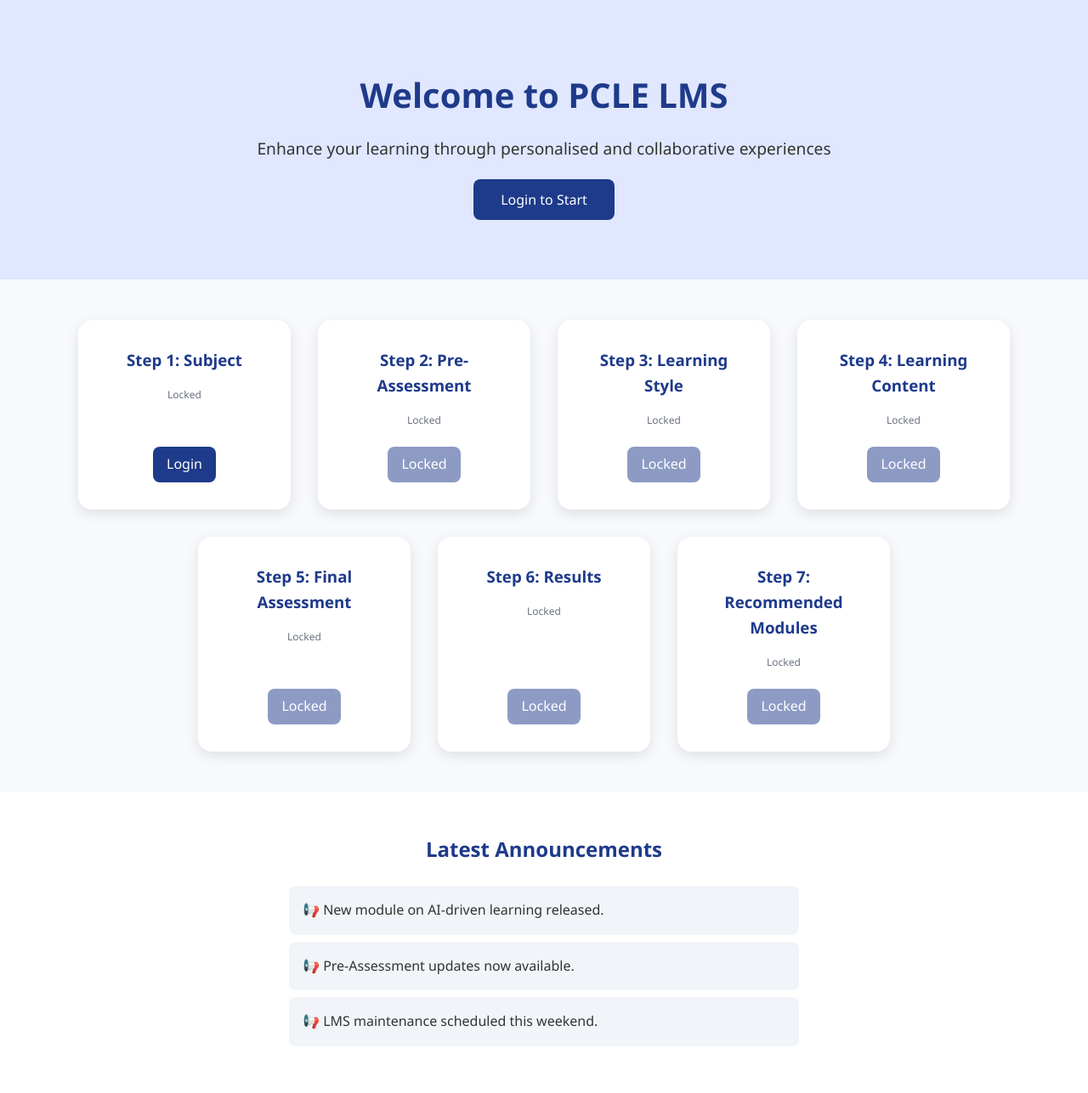
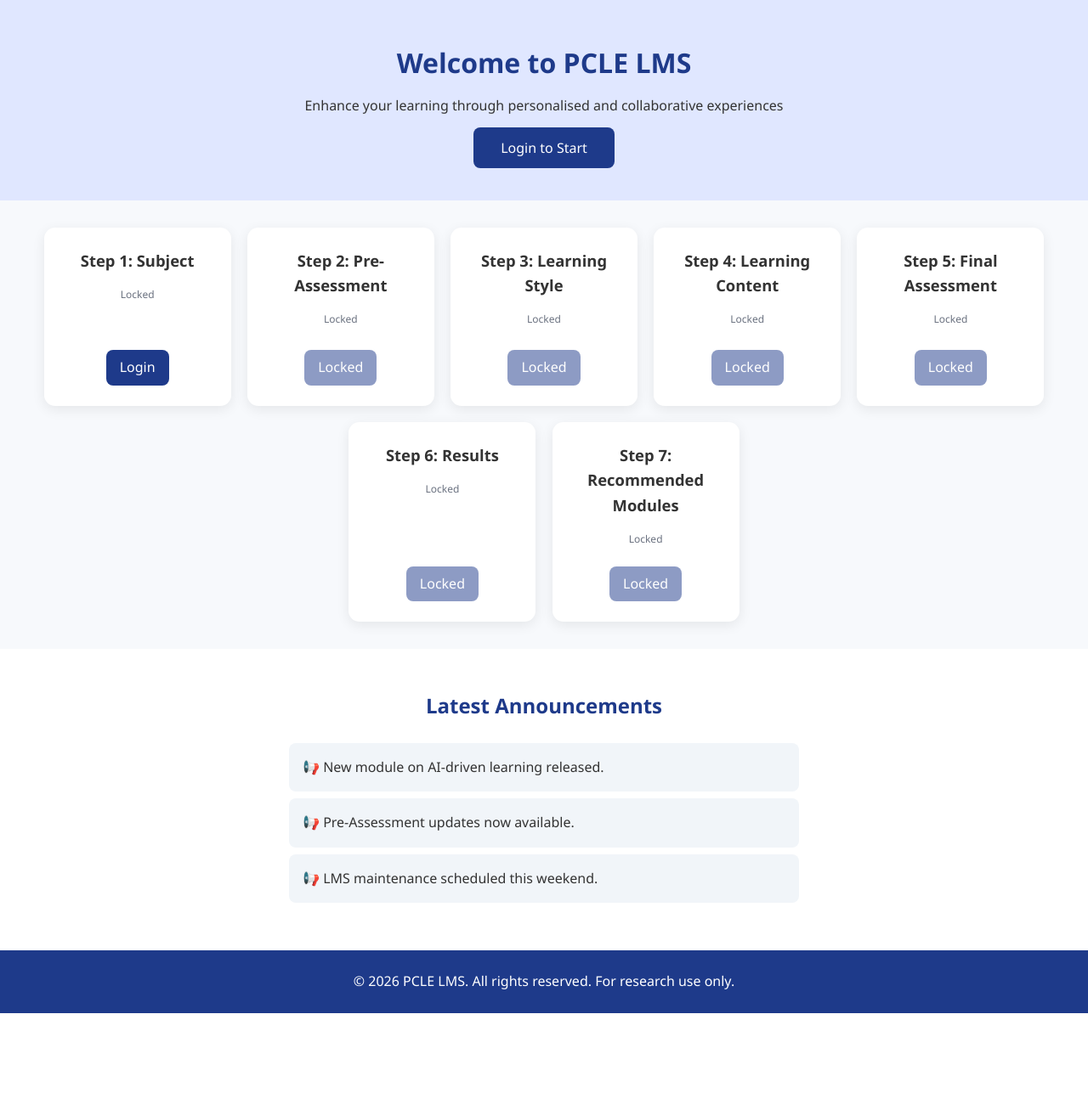
Before and after one commit to Wei6081/pcle-lms, a Flask app: page / in a window 1280 px wide. Shown: the part 70-1357 px from the top of the page at 85% size. After the commit the page ends 1263 px from the top, so only its background shows below. Run offline with Flask 3, Linux system fonts and the light colour scheme.

Commit message:
Add files via upload

```diff
--- a/static/home.css
+++ b/static/home.css
@@ -46,19 +46,19 @@ header nav ul li a:hover {
 /* HERO */
 .hero {
   text-align: center;
-  padding: 5rem 1rem;
+  padding: 3rem 1rem;
   background: #e0e7ff;
 }
 
 .hero h1 {
-  font-size: 2.5rem;
-  margin-bottom: 1rem;
+  font-size: 2rem;
+  margin-bottom: 0.8rem;
   color: #1e3a8a;
 }
 
 .hero p {
-  font-size: 1.2rem;
-  margin-bottom: 2rem;
+  font-size: 1rem;
+  margin-bottom: 1.5rem;
 }
 
 .hero .btn {
@@ -79,22 +79,27 @@ header nav ul li a:hover {
   display: flex;
   flex-wrap: wrap;
   justify-content: center;
-  gap: 2rem;
-  padding: 3rem 1rem;
+  gap: 1.2rem;
+  padding: 2rem 1rem;
 }
 
 .quick-access .card {
   background: #fff;
-  padding: 2rem;
-  border-radius: 1rem;
-  box-shadow: 0 5px 15px rgba(0,0,0,0.1);
+  padding: 1.5rem;
+  border-radius: 0.8rem;
+  box-shadow: 0 4px 15px rgba(0,0,0,0.08);
   text-align: center;
-  width: 250px;
+  width: 220px;
+  min-height: 210px;
 }
 
 .quick-access .card h3 {
+  font-size: 1.15rem;
   margin-bottom: 1rem;
-  color: #1e3a8a;
+}
+
+.quick-access .card p {
+  font-size: 0.9rem;
 }
 
 .quick-access .btn-small {
```
Also changed, not shown: static/subject.css (+11 -11 lines).
